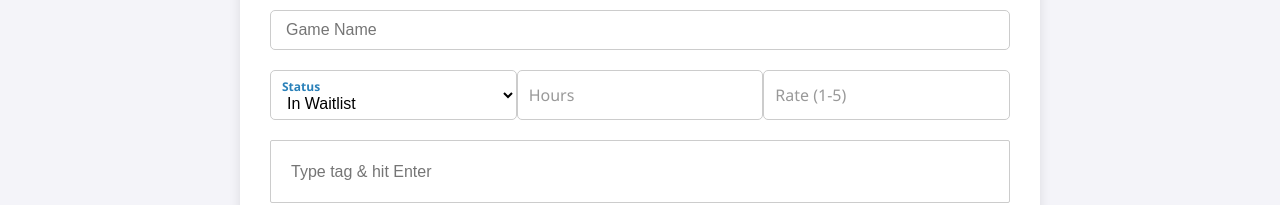
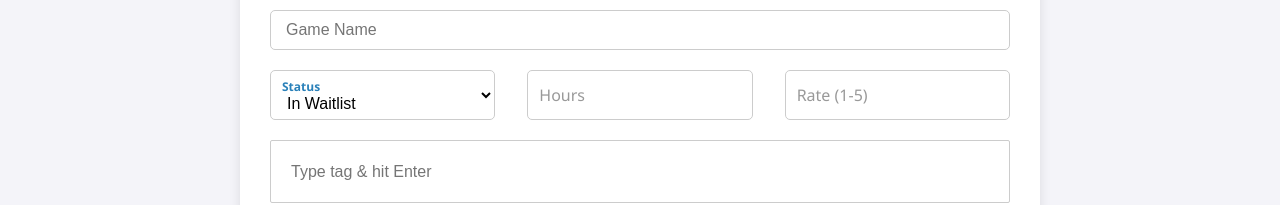
Before and after one commit to Nakjas/p2_apisetuptest, a website: page public/user.html in a window 1280 px wide. Shown: the part 309-514 px from the top of the page. Drawn offline with nearby package versions, Linux system fonts and the light colour scheme; no server answers.

```diff
--- a/public/style.css
+++ b/public/style.css
@@ -321,13 +321,6 @@
     width: 100%;
 }
 
-.three-col-layout {
-    display: flex;
-    justify-content: space-between;
-    width: 100%;
-    gap: 0;
-}
-
 .three-col-layout .floating-group {
     width: 30%;
     flex: 0 0 30%;
```
